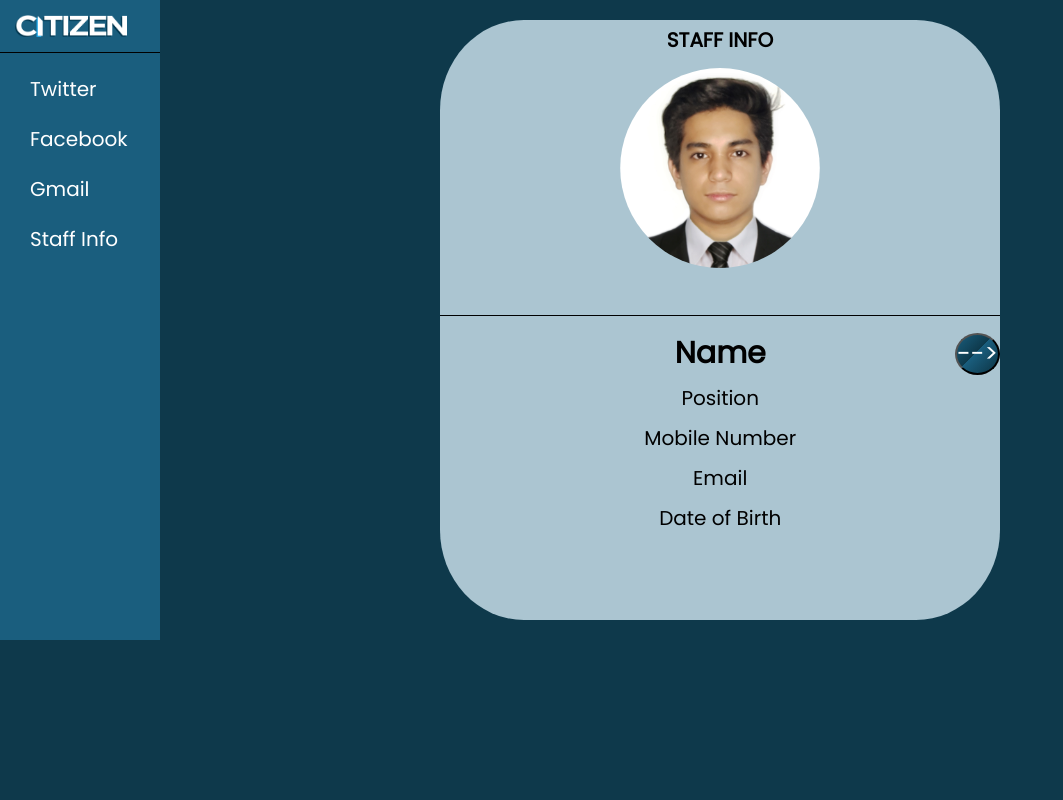
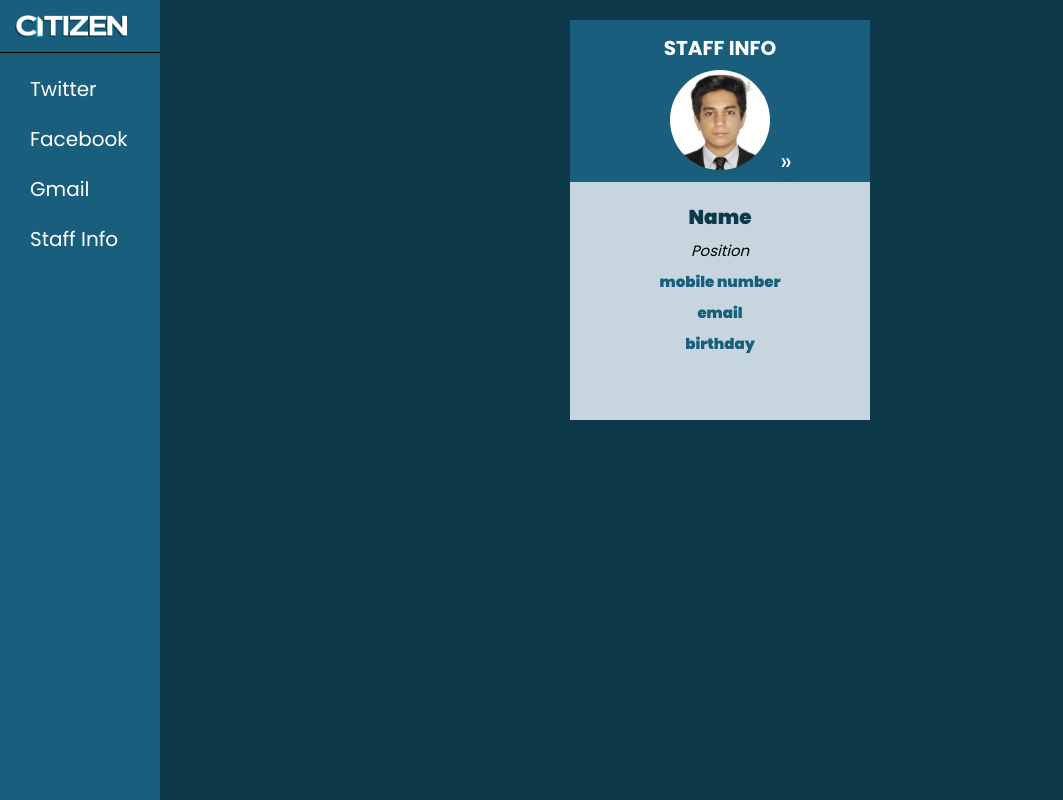
Before and after one commit to NandyanRen/CITIZEN, a PHP site: page /staff_info/index.html in a window 1280 px wide. Shown: the whole page, without its empty margins (0-1063 px from the left). Run offline with PHP 8.4, Linux system fonts and the light colour scheme.

Commit message:
Staff Info Cards UI update
UI fixed for staff info according to website branding

```diff
--- a/staff_info/index.html
+++ b/staff_info/index.html
@@ -7,11 +7,12 @@
 
   <meta name="viewport" content="width=device-width, initial-scale=1.0">
   <link rel="stylesheet" type="text/css" href="staff_info.css">
-  <link href="https://fonts.googleapis.com/css?family=Poppins&display=swap" rel="stylesheet">
+  <link href="https://fonts.googleapis.com/css?family=Poppins:400,700,900&display=swap" rel="stylesheet">
 
 </head>
 
 <body class="container">
+
   <header>
     <img src="../images/Citizen-logo.png" id="header-logo">
     <hr>
@@ -24,22 +25,27 @@
   		</ul>
   	</nav>
   </header>
+
   <div class = "info_card">
-  	<h2 id="staff_header">STAFF INFO</h2>
-    <img src="staff_picture/preset_image.png" id="staff_img">
-    <hr />
-    <button id="previous_button"><--</button>
-    <button id="next_button">--></button>
+    <div class = "staff_header_box">
+    	<span id="staff_header">STAFF INFO</span>
+      <div class = "profile_selector_container">
+        <button id="previous_button">&laquo</button>
+        <img src="staff_picture/preset_image.png" id="staff_img">
+        <button id="next_button">&raquo</button>
+      </div>
+    </div>
+
     <div id="staff_data">
     	<p id="staff_name">Name</p>
     	<br />
       	<p id="staff_position">Position</p>
       	<br />
-      	<p id="staff_mobile">Mobile Number</p>
+      	<p id="staff_mobile">mobile number</p>
       	<br />
-      	<p id="staff_email">Email</p>
+      	<p id="staff_email">email</p>
       	<br />
-      	<p id="staff_birthday">Date of Birth</p>
+      	<p id="staff_birthday">birthday</p>
         <script type="text/javascript">
           /*     Opens first entry in text database     */
           document.getElementById("staff_img").src = "staff_picture/sp_00000.png";
--- a/staff_info/staff_info.css
+++ b/staff_info/staff_info.css
@@ -27,8 +27,15 @@ time, mark, audio, video {
     background:transparent;
 }
 
+html {
+    height: 100%;
+    width: 100%;
+}
+
 body {
     line-height:1;
+    width: 100%;
+    height: 100%
 }
 
 article,aside,details,figcaption,figure,
@@ -102,75 +109,8 @@ input, select {
     vertical-align:middle;
 }
 
-.info_card {
-    height: 600px;
-    width: 560px;
-    margin: 20px auto;
-    background-color: #abc5d1;
-    border-radius: 15%;
-    text-align: center;
-}
-
-#staff_header {
-    margin-top: 10px;
-    margin-bottom: -10px;
-    font-size: 20px;
-}
-
-#staff_img {
-    max-width: 200px;
-    max-height: 200px;
-    color: #ffffff;
-    border-radius: 100%;
-    padding: 5% 32%;
-}
-
-#previous_button {
-    font-family: 'Poppins', sans-serif;
-    font-size: 25px;
-    border-radius: 100%;
-    float: left;
-    color: white;
-    background: repeating-linear-gradient(
-      135deg,
-      #1a5e7e,
-      #0e394b 26px
-    );
-    opacity: 0;
-}
-
-#next_button {
-    font-family: 'Poppins', sans-serif;
-    font-size: 25px;
-    border-radius: 100%;
-    float: right;
-    color: white;
-    background: repeating-linear-gradient(
-      135deg,
-      #1a5e7e,
-      #0e394b 26px
-    );
-}
-
-#staff_data {
-    display: inline-block;
-    text-align: center;
-    font-size: 20px;
-    margin-top: 5px;
-}
-#staff_name {
-    font-size: 30px;
-    font-weight: bold;
-}
-
 /*---------- CITIZEN CODE ----------*/
 /*MOBILE VIEW*/
-
-*{
-	margin: 0;
-	padding: 0;
-	text-decoration: none;
-}
 
 #header-logo {
 	width: 35%;
@@ -189,6 +129,7 @@ header {
 header hr{
     padding: 0;
     margin: 0;
+    color: #fff;
 }
 
 header nav {
@@ -213,6 +154,7 @@ header nav ul li a:link,a:visited,a:active{
 	font-weight: 500;
 	font-size: 3vw;
 	color: #ffffff;
+    text-decoration: none;
 }
 
 header nav ul li a:hover{
@@ -220,6 +162,7 @@ header nav ul li a:hover{
 	font-weight: 500;
 	font-size: 3vw;
 	color: #48c8f5;
+    text-decoration: none;
 }
 
 body {
@@ -227,6 +170,94 @@ body {
   width: 100%;
   height: 100%;
   font-family: 'Poppins', sans-serif;
+}
+
+/*Staff Info Card*/
+.info_card {
+    height: 400px;
+    width: 300px;
+    margin: 20px auto;
+    background-color: #c7d6de;
+}
+
+.staff_header_box {
+    align-items: center;
+    background-color: #1a5e7e;
+    display: grid;
+    grid-template-rows: 50px auto;
+    justify-content: center;
+    width: 100%;
+}
+
+#staff_header {
+    color: #fff;
+    font-weight: 700;
+    font-size: 20px;
+    grid-column: 1 / span 1;
+    margin: 0 auto;
+    padding: 15px 0 10px;
+}
+
+#profile_selector_container {
+    display: flex;
+    flex-direction: row;
+    align-items: center;
+    align-content: center;
+}
+
+#staff_img {
+    width: 100px;
+    height: 100px;
+    color: #fff;
+    border-radius: 100%;
+}
+
+#previous_button {
+    opacity: 0;
+}
+
+#next_button, #previous_button {
+    background-color: #1a5e7e;
+    border:none;
+    border-radius: 100%;
+    color: #fff;
+    font-family: 'Poppins', sans-serif;
+    font-size: 25px;
+    height: auto;
+    width: auto;
+}
+
+#next_button:hover, #previous_button:hover {
+    color: #48c8f5;
+    font-size: 35px;
+}
+
+#staff_data {
+    width: 100%;
+    display: inline-block;
+    text-align: center;
+    margin-top: 5px;
+}
+
+#staff_name {
+    padding-top: 20px;
+    color: #0e394b;
+    font-size: 20px;
+    font-weight: bold;
+}
+
+#staff_position {
+    font-size: 15px;
+    font-style: italic;
+}
+
+#staff_mobile, #staff_email, #staff_birthday, #staff_name {
+    font-weight: 900;
+}
+
+#staff_mobile, #staff_email, #staff_birthday {
+    font-size: 15px;
+    color: #1a5e7e;
 }
 
 /*TABLET VIEW*/
```
